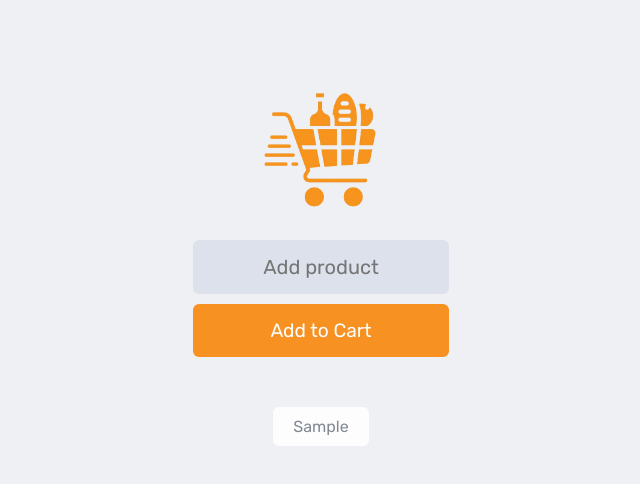
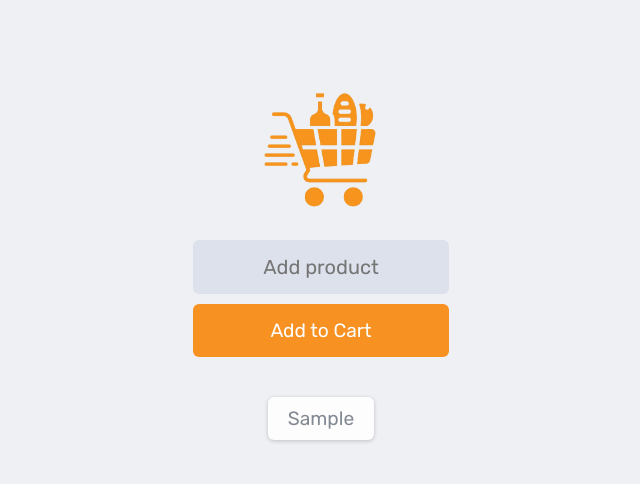
Before and after one commit to Tongaston/Scrimba-JavaScript-Practice, a browser extension: page Add to Cart/index.html in a window 1280 px wide. Both pictures are taken after typing "Sample" into the empty fields and a click on the button "Add to Cart". Shown: the whole page, without its empty margins (319-959 px from the left). Drawn offline with Linux system fonts and the light colour scheme; no server answers.

Commit message:
add product list styles

```diff
--- a/Add to Cart/style.css
+++ b/Add to Cart/style.css
@@ -54,16 +54,24 @@ img {
 }
 
 ul {
+  display:flex;
+  justify-content: center;
+  flex-wrap: wrap;
+  max-width: 80%;
   list-style-type: none;
   padding: 0;
   margin: 0;
+  gap: 8px;
 }
 
-li {
-  display: flex;
+ul li {
+  font-size: 1.2rem;
   padding: 10px 20px;
   background-color: #FDFDFD;
   color: #838993;
-  margin: 10px 0;
   border-radius: 6px;
+  flex-grow: 1;
+  text-align: center;
+  box-shadow: 0px 1px 4px rgba(0, 0, 0, 0.2);
+  cursor: pointer;
 }
```
